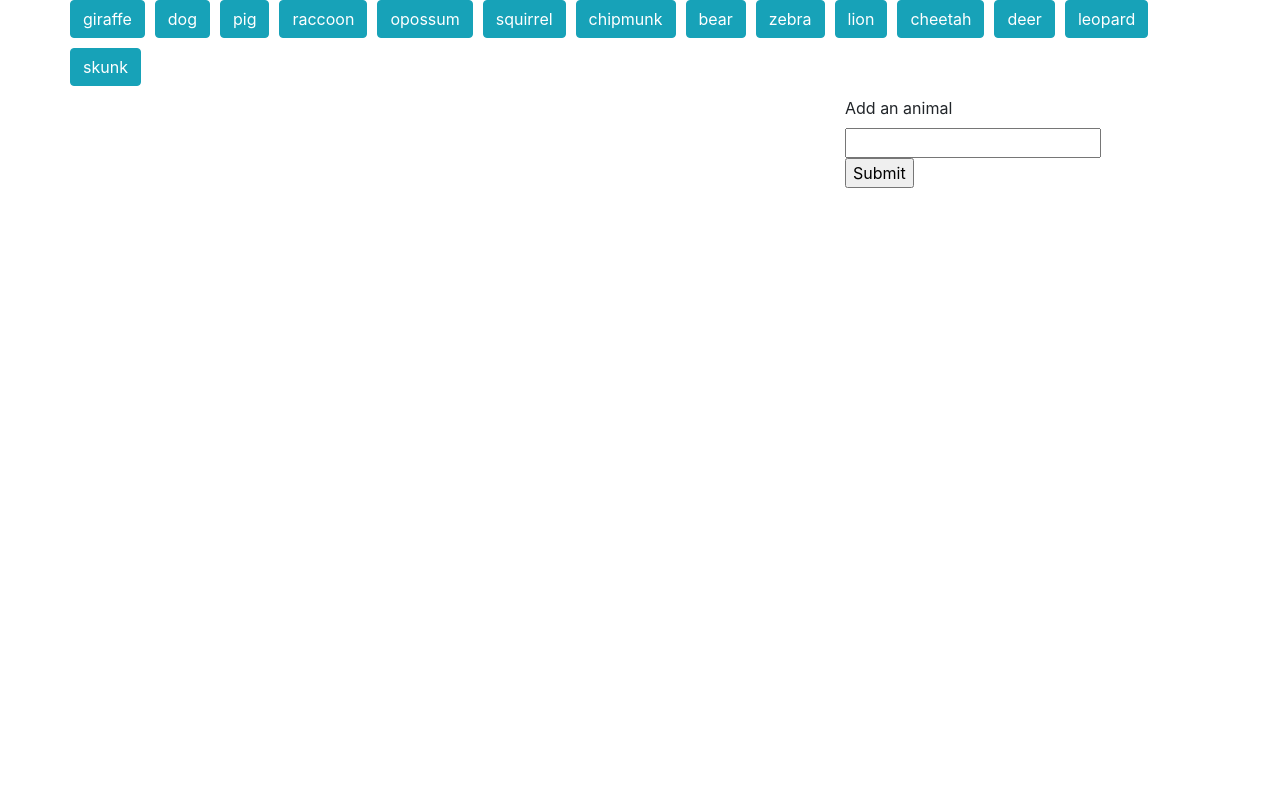
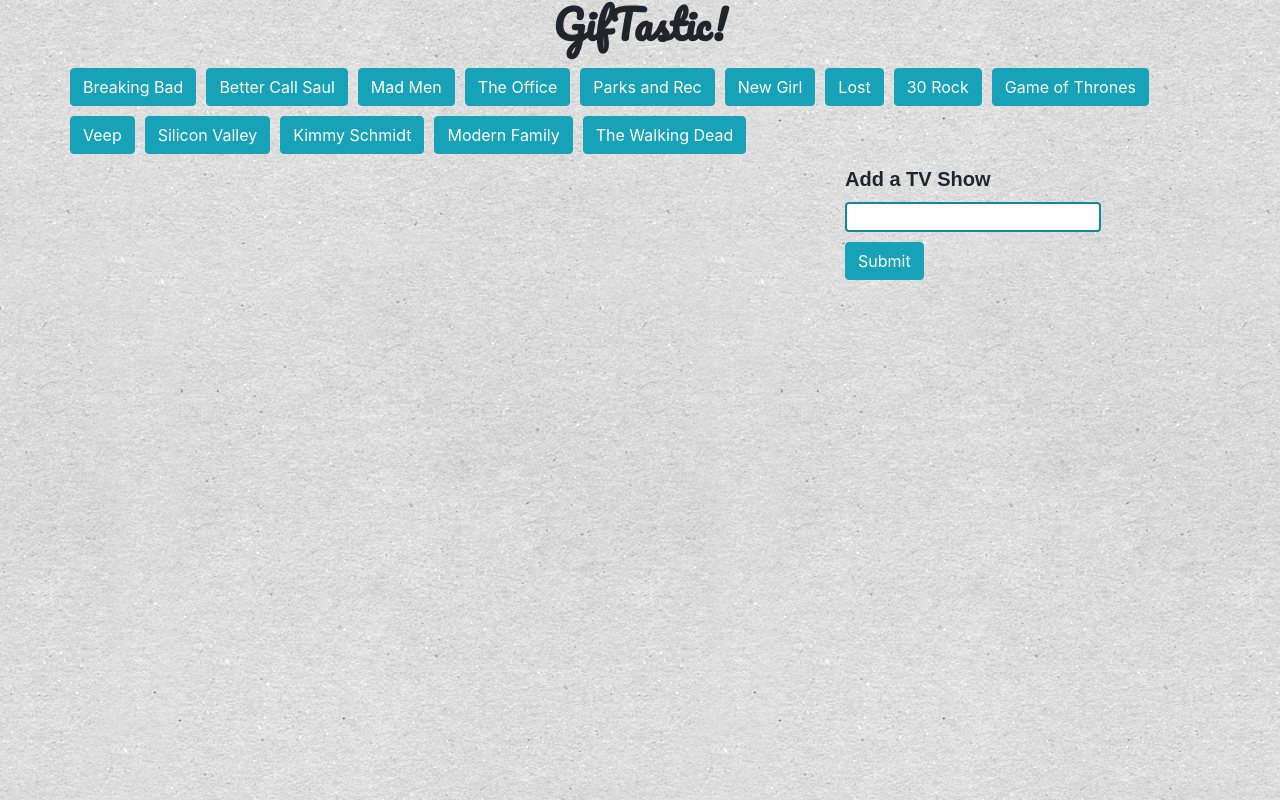
Before and after one commit to mcarpent87/Giftastic, a plain HTML site: page index.html in a window 1280 px wide. Drawn offline with nearby package versions, Linux system fonts and the light colour scheme.

Commit message:
giftastic updates

```diff
--- a/assets/giftastic.js
+++ b/assets/giftastic.js
@@ -1,6 +1,6 @@
 
 // Initial array of animals that will show up on the html page as the "defualt" animal buttons
-var animalsArray = ["giraffe", "dog", "pig", "raccoon", "opossum", "squirrel", "chipmunk", "bear", "zebra", "lion", "cheetah", "deer", "leopard", "skunk"];
+var animalsArray = ["Breaking Bad", "Better Call Saul", "Mad Men", "The Office", "Parks and Rec", "New Girl", "Lost", "30 Rock", "Game of Thrones", "Veep", "Silicon Valley", "Kimmy Schmidt", "Modern Family", "The Walking Dead"];
 
 // Function for displaying animal buttonsn on html page
 function renderButtons() {
--- a/assets/style.css
+++ b/assets/style.css
@@ -1,4 +1,51 @@
+/*Add background*/
+body {
+    background-image: url(./images/cardboard.png);
+    background-size: auto, cover;
+}
+
 .btn.btn-info {
     margin-right: 10px;
     margin-bottom: 10px;
 }
+
+
+h2 {
+    font-family: Arial, Helvetica, sans-serif;
+    font-weight: bold;
+    font-size: 20px;
+}
+
+.inputLabel {
+    font-family: Arial, Helvetica, sans-serif;
+    font-size: 20px;
+    font-weight: bold;
+}
+
+#animal-input {
+    border: 2px solid #14889A;
+    border-radius: 4px;
+    margin-bottom: 10px;
+}
+
+img {
+    border: 2px solid #14889A;
+    border-radius: 4px;
+    margin-bottom: 10px;
+    width: 540px;
+    height: auto;
+}
+
+h2 {
+    border: 2px solid #14889A;
+    border-radius: 4px;
+    color: white;
+    background: #14889A;
+}
+
+h1 {
+    font-family: 'Pacifico', cursive;
+    font-weight: bold;
+    text-align: center;
+    margin-bottom: 20px;
+}
--- a/index.html
+++ b/index.html
@@ -12,13 +12,17 @@
 
   <!-- Link to an sdditional CSS File -->
   <link rel="stylesheet" href="./assets/style.css">
+
+  <link href="https://fonts.googleapis.com/css?family=Pacifico" rel="stylesheet">
 </head>
 
 <body>
 
   <!-- Overall Bootstrap Grid -->
   <div class="container">
-
+    <div class="page-header">
+        <h1>GifTastic!</h1>
+    </div>
     <!-- Row containing the animal buttons -->
     <div class="row" id="buttonPanel">
     </div> <!-- End row with animal buttons -->
@@ -27,17 +31,20 @@
     <div class="row">
 
       <!-- Left panel containing the Gifs -->
-      <div class="col-md-8" id="gifPanel">
+      <div class="col-sm-6" id="gifPanel">
+
       </div> <!-- End left panel containing the Gifs  -->
+      <div class="col-sm-2" id="empty">
 
+        </div>
       <!-- Right panel containing the user form -->
-      <div class="col-md-4 formPanel">
+      <div class="col-sm-4 formPanel">
         <form id="animal-form">
-          <label for="animal-input" class="inputLabel">Add an animal</label>
+          <label for="animal-input" class="inputLabel">Add a TV Show</label>
           <input type="text" id="animal-input"><br>
 
           <!-- Button triggers a new animal to be added -->
-          <input id="add-animal" type="submit" value="Submit">
+          <input id="add-animal" type="submit" class ="btn btn-info" value="Submit">
         </form>
       </div> <!-- End right panel containing the user form -->
 
```
Also changed, not shown: assets/images/cardboard.png (added).
